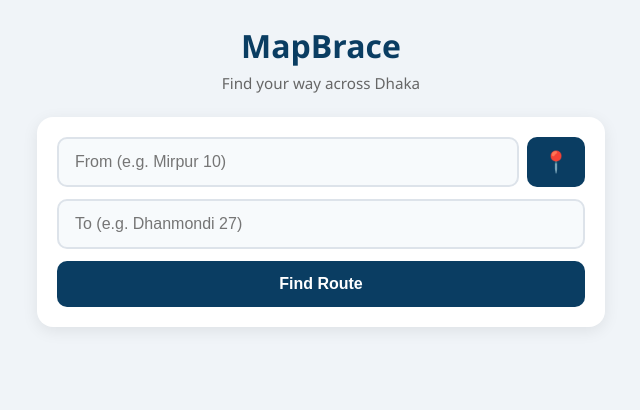
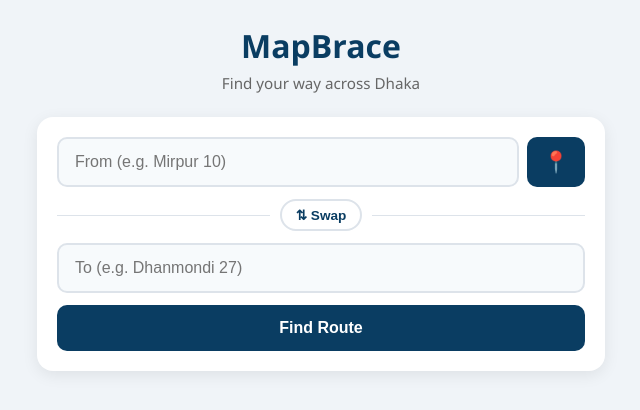
Before and after one commit to tahmidmozakker/mapbrace, a React (Create React App) app: page / in a window 1280 px wide. Shown: the top 410 px of the page, without its empty margins (319-959 px from the left). Built offline with nearby package versions, Linux system fonts and the light colour scheme.

Commit message:
add swap button and recent search history

```diff
--- a/src/App.css
+++ b/src/App.css
@@ -291,3 +291,74 @@ h1 {
     gap: 8px;
   }
 }
+.swap-row {
+  display: flex;
+  align-items: center;
+  gap: 10px;
+}
+
+.swap-line {
+  flex: 1;
+  height: 1px;
+  background: #dde3ea;
+}
+
+.swap-btn {
+  padding: 6px 14px;
+  border: 2px solid #dde3ea;
+  border-radius: 20px;
+  background: white;
+  color: #0a3d62;
+  font-size: 0.85rem;
+  font-weight: 600;
+  cursor: pointer;
+  transition: all 0.2s;
+  white-space: nowrap;
+}
+
+.swap-btn:hover {
+  border-color: #0a3d62;
+  background: #eaf2fb;
+}
+
+.history {
+  margin-top: 20px;
+  background: white;
+  border-radius: 16px;
+  padding: 16px 20px;
+  box-shadow: 0 4px 16px rgba(0,0,0,0.06);
+}
+
+.history-title {
+  font-size: 0.8rem;
+  font-weight: 700;
+  color: #999;
+  text-transform: uppercase;
+  letter-spacing: 0.5px;
+  margin-bottom: 12px;
+}
+
+.history-item {
+  display: flex;
+  align-items: center;
+  gap: 8px;
+  padding: 10px 0;
+  border-bottom: 1px solid #f0f0f0;
+  cursor: pointer;
+  font-size: 0.88rem;
+  color: #444;
+  transition: color 0.15s;
+}
+
+.history-item:last-child {
+  border-bottom: none;
+}
+
+.history-item:hover {
+  color: #0a3d62;
+}
+
+.history-item .arrow {
+  color: #aaa;
+  font-size: 0.8rem;
+}
--- a/src/App.js
+++ b/src/App.js
@@ -1,4 +1,4 @@
-import { useState } from 'react';
+import { useState, useEffect } from 'react';
 import routes from './routes';
 import MapView from './MapView';
 import AutoComplete from './AutoComplete';
@@ -12,12 +12,27 @@ function App() {
   const [filter, setFilter] = useState('fastest');
   const [selectedOption, setSelectedOption] = useState(null);
   const [locating, setLocating] = useState(false);
+  const [history, setHistory] = useState([]);
 
-  const handleSearch = () => {
+  useEffect(() => {
+    const saved = localStorage.getItem('mapbrace-history');
+    if (saved) setHistory(JSON.parse(saved));
+  }, []);
+
+  const saveHistory = (from, to) => {
+    const entry = { from, to };
+    const updated = [entry, ...history.filter(h => h.from !== from || h.to !== to)].slice(0, 5);
+    setHistory(updated);
+    localStorage.setItem('mapbrace-history', JSON.stringify(updated));
+  };
+
+  const handleSearch = (customFrom, customTo) => {
+    const f = customFrom || from;
+    const t = customTo || to;
     const normalize = (str) => str.toLowerCase().trim();
     const exactMatch = routes.find(r => {
-      const fromMatch = normalize(r.from).includes(normalize(from)) || normalize(from).includes(normalize(r.from));
-      const toMatch = normalize(r.to).includes(normalize(to)) || normalize(to).includes(normalize(r.to));
+      const fromMatch = normalize(r.from).includes(normalize(f)) || normalize(f).includes(normalize(r.from));
+      const toMatch = normalize(r.to).includes(normalize(t)) || normalize(t).includes(normalize(r.to));
       return fromMatch && toMatch;
     });
 
@@ -25,11 +40,20 @@ function App() {
       setOptions(exactMatch.options);
       setSelectedOption(exactMatch.options[0]);
       setNotFound(false);
+      saveHistory(f, t);
     } else {
       setOptions([]);
       setSelectedOption(null);
       setNotFound(true);
     }
+  };
+
+  const handleSwap = () => {
+    setFrom(to);
+    setTo(from);
+    setOptions([]);
+    setSelectedOption(null);
+    setNotFound(false);
   };
 
   const handleLocate = () => {
@@ -44,6 +68,12 @@ function App() {
         setLocating(false);
       }
     );
+  };
+
+  const handleHistoryClick = (entry) => {
+    setFrom(entry.from);
+    setTo(entry.to);
+    handleSearch(entry.from, entry.to);
   };
 
   const getSortedOptions = () => {
@@ -74,13 +104,33 @@ function App() {
             {locating ? '...' : '📍'}
           </button>
         </div>
+
+        <div className="swap-row">
+          <div className="swap-line" />
+          <button className="swap-btn" onClick={handleSwap}>⇅ Swap</button>
+          <div className="swap-line" />
+        </div>
+
         <AutoComplete
           placeholder="To (e.g. Dhanmondi 27)"
           value={to}
           onChange={setTo}
         />
-        <button onClick={handleSearch}>Find Route</button>
+        <button onClick={() => handleSearch()}>Find Route</button>
       </div>
+
+      {history.length > 0 && options.length === 0 && !notFound && (
+        <div className="history">
+          <p className="history-title">Recent Searches</p>
+          {history.map((entry, i) => (
+            <div key={i} className="history-item" onClick={() => handleHistoryClick(entry)}>
+              <span>📍 {entry.from}</span>
+              <span className="arrow">→</span>
+              <span>📍 {entry.to}</span>
+            </div>
+          ))}
+        </div>
+      )}
 
       {notFound && (
         <p className="not-found">
```
